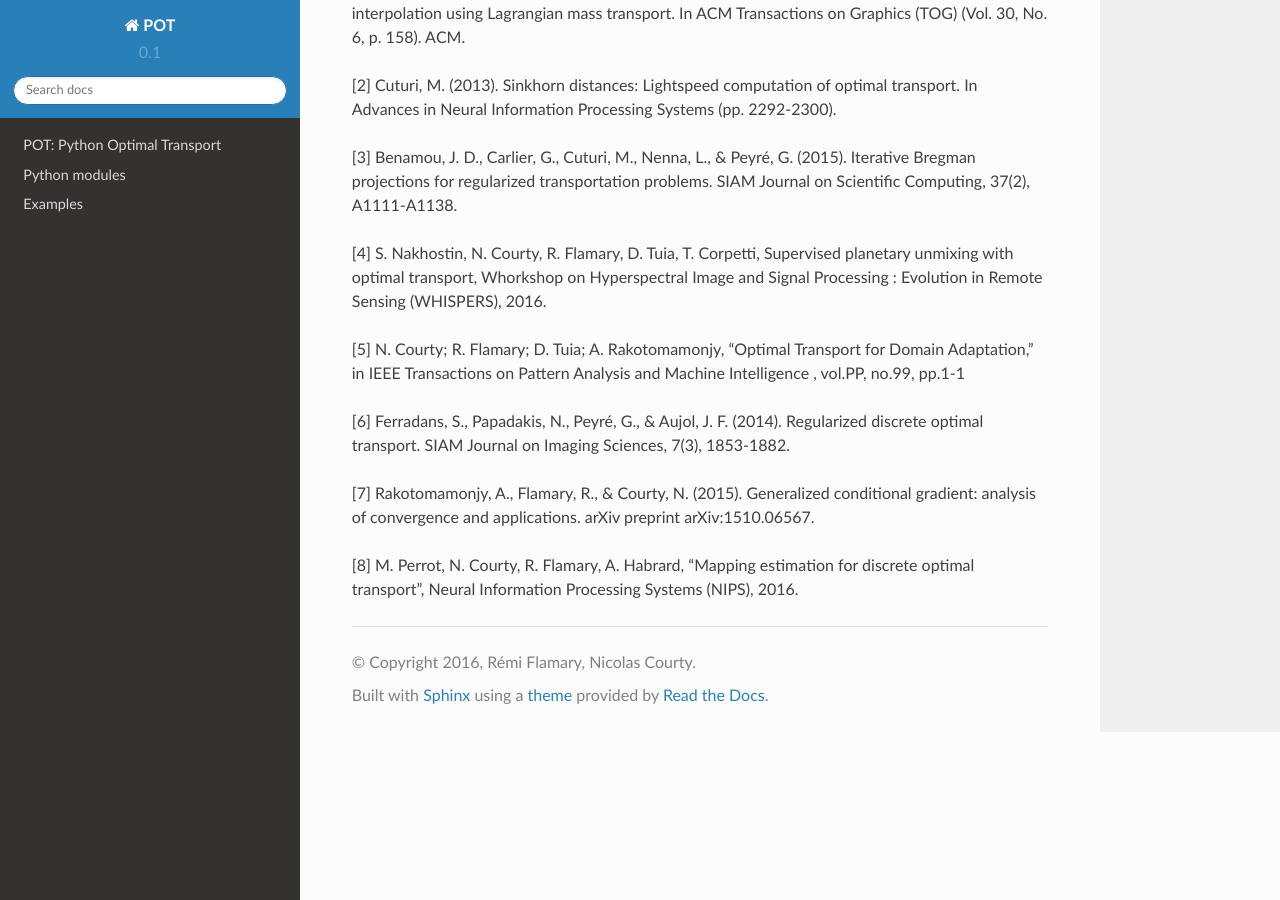
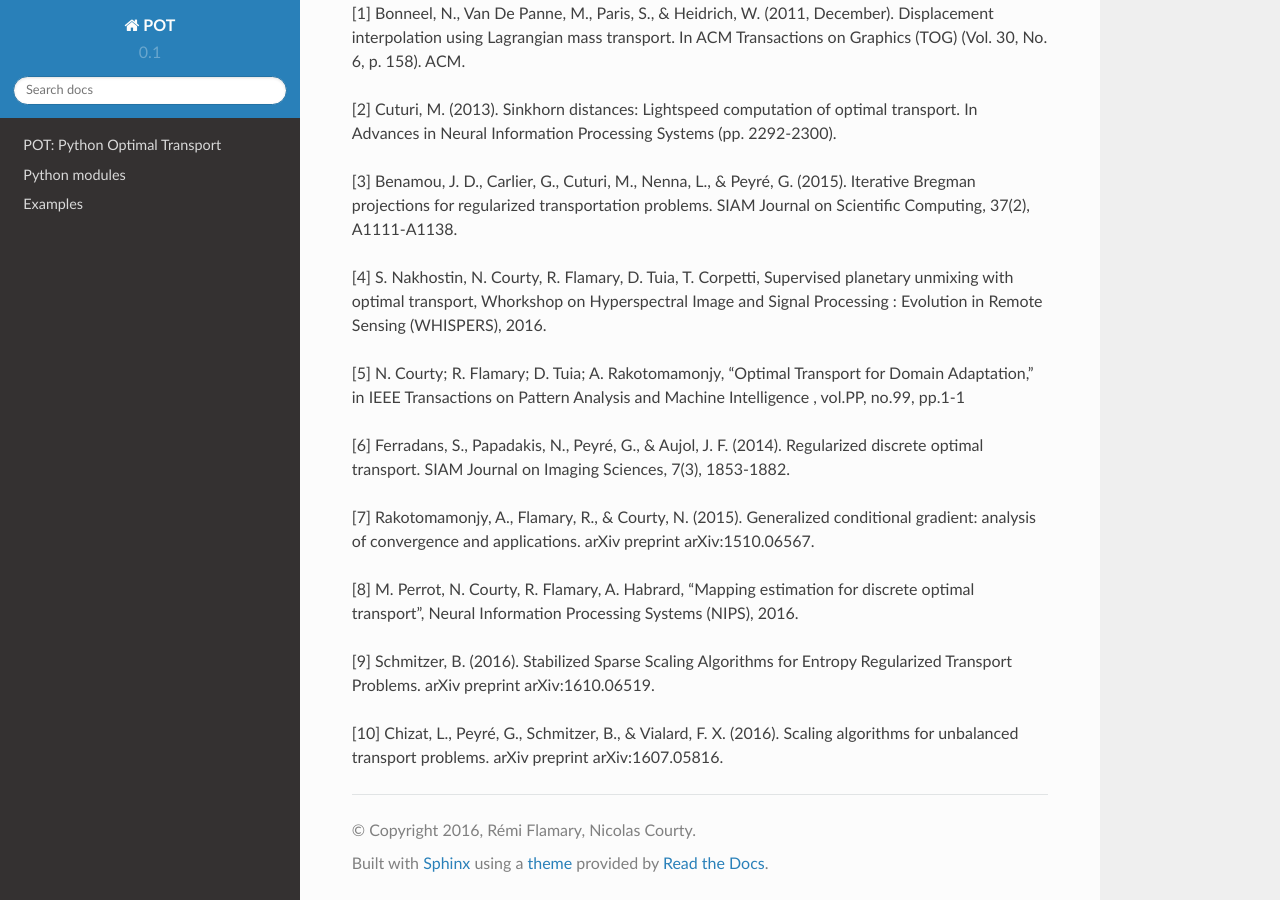
Before and after one commit to PythonOT/POT, a Sphinx documentation site: the page built from docs/source/readme.rst, in a window 1280 px wide and 900 px high, scrolled down 2233 px. Built offline with Sphinx 7.4.7 and the Read the Docs theme 2.0.0, drawn with Linux system fonts in a browser that asks for light colours; some of the changed text lies outside the part shown.

Commit message:
doc update

```diff
--- a/docs/source/readme.rst
+++ b/docs/source/readme.rst
@@ -10,7 +10,8 @@
 It provides the following solvers:
 
 -  OT solver for the linear program/ Earth Movers Distance [1].
--  Entropic regularization OT solver with Sinkhorn Knopp Algorithm [2].
+-  Entropic regularization OT solver with Sinkhorn Knopp Algorithm [2]
+   and stabilized version [9][10].
 -  Bregman projections for Wasserstein barycenter [3] and unmixing [4].
 -  Optimal transport for domain adaptation with group lasso
    regularization [5]
@@ -148,5 +149,12 @@
 for discrete optimal transport", Neural Information Processing Systems
 (NIPS), 2016.
 
+[9] Schmitzer, B. (2016). Stabilized Sparse Scaling Algorithms for
+Entropy Regularized Transport Problems. arXiv preprint arXiv:1610.06519.
+
+[10] Chizat, L., Peyré, G., Schmitzer, B., & Vialard, F. X. (2016).
+Scaling algorithms for unbalanced transport problems. arXiv preprint
+arXiv:1607.05816.
+
 .. |Documentation Status| image:: https://readthedocs.org/projects/pot/badge/?version=latest
    :target: http://pot.readthedocs.io/en/latest/?badge=latest
```
